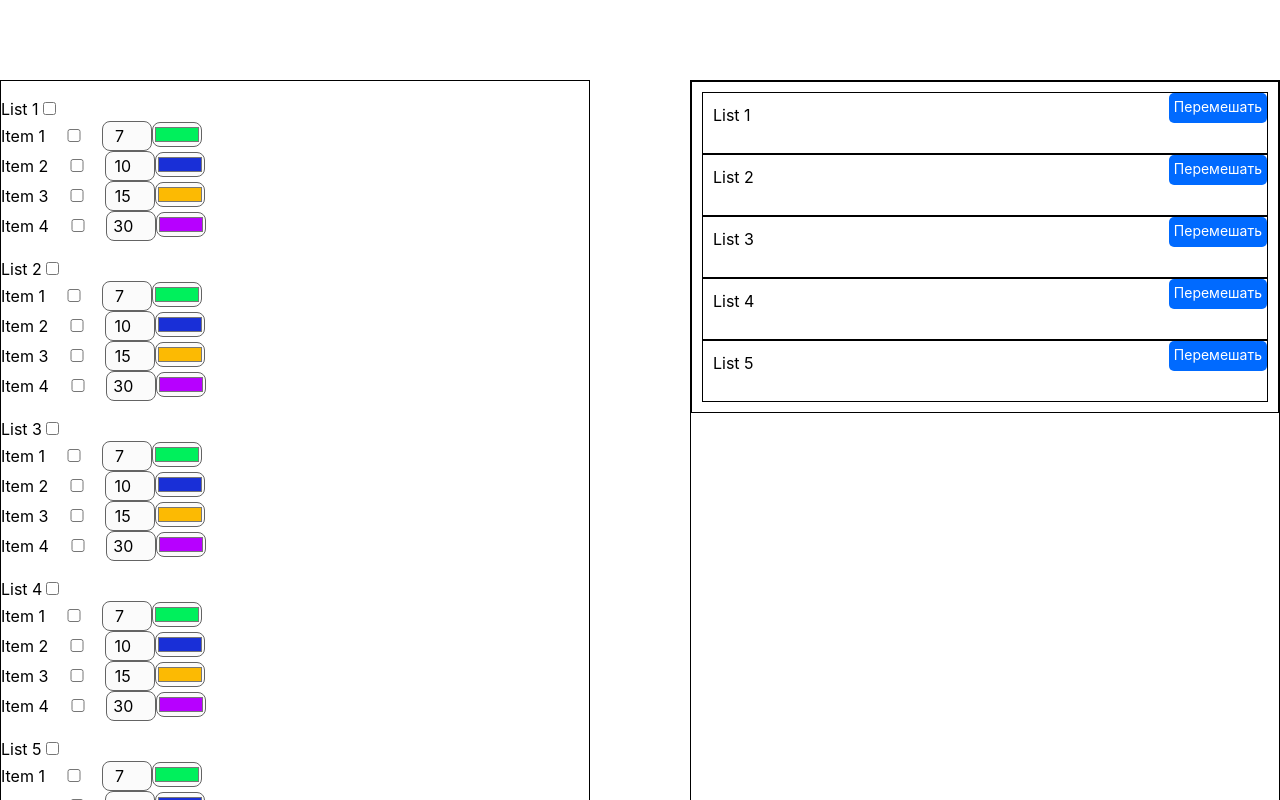
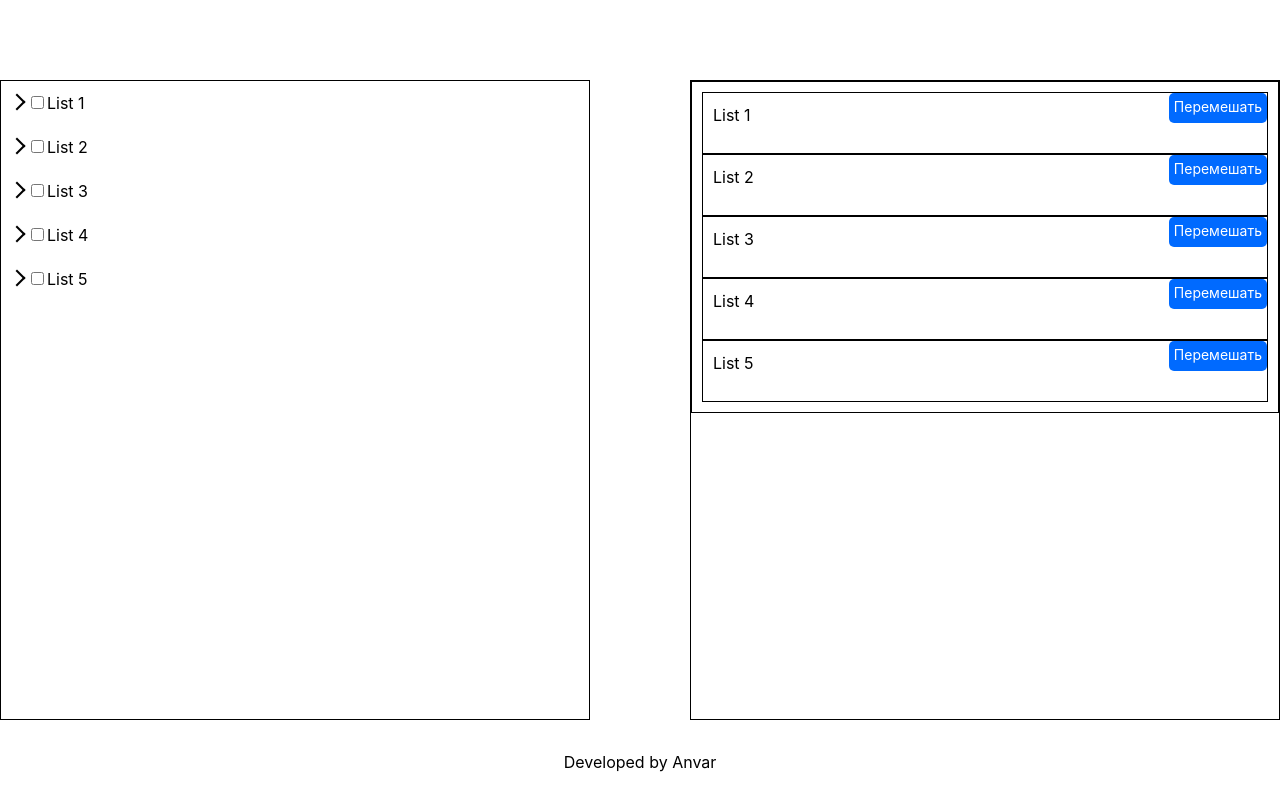
Before and after one commit to crecker05ru/procontext-task, a Vue app: page / in a window 1280 px wide. Shown: the top 800 px of the page. Built offline with nearby package versions, Linux system fonts and the light colour scheme.

Commit message:
add arrow

```diff
--- a/src/components/TheItem.vue
+++ b/src/components/TheItem.vue
@@ -1,6 +1,6 @@
 <template>
   <div class="item">
-    <label :for="itemIndex">Item {{ itemIndex + 1 }}</label>
+    <div>
       <input
         class="item__checkbox"
         type="checkbox"
@@ -8,12 +8,28 @@
         v-model="isSelected"
         @input="$emit('update:isSelected', $event.target.checked)"
       />
-    <input class="item__number" type="number" v-model="size" @input="$emit('update:size', size)" />
-    <input class="item__color" type="color" v-model="color" @change="$emit('update:color', color)" />
+      <label :for="itemIndex" class="item__label"
+        >Item {{ itemIndex + 1 }}</label
+      >
+    </div>
+    <div>
+      <input
+        class="item__number"
+        type="number"
+        v-model="size"
+        @input="$emit('update:size', size)"
+      />
+      <input
+        class="item__color"
+        type="color"
+        v-model="color"
+        @change="$emit('update:color', color)"
+      />
+    </div>
   </div>
 </template>
 <script>
-import { defineComponent, reactive, ref,watch } from "vue";
+import { defineComponent, reactive, ref, watch } from "vue";
 
 export default defineComponent({
   name: "TheItem",
@@ -32,10 +48,13 @@ export default defineComponent({
     function changeItemColor(color) {
       ctx.emit("update:modelValue", color); // раньше было `this.$emit('input', title)`
     }
-    watch(() => props.item.isSelected,(newVal, oldVal) => {
-      console.log('isSelected + newVal',isSelected.value,' ',newVal)
-      isSelected.value = newVal
-    })
+    watch(
+      () => props.item.isSelected,
+      (newVal, oldVal) => {
+        console.log("isSelected + newVal", isSelected.value, " ", newVal);
+        isSelected.value = newVal;
+      }
+    );
 
     return {
       itemData,
@@ -48,10 +67,20 @@ export default defineComponent({
 </script>
 <style lang="scss" scoped>
 .item {
+  display: flex;
+  justify-content: space-around;
   &__number {
     width: 30px;
     padding: 2px;
     text-align: center;
+  }
+
+  &__checkbox {
+    width: auto;
+    min-width: 0;
+  }
+  &__label {
+    margin-right: 10px;
   }
   &__color {
     width: auto;
--- a/src/components/TheSelectList.vue
+++ b/src/components/TheSelectList.vue
@@ -1,12 +1,18 @@
 <template>
-  <div class="select-list">
-    <ul
-      class="select-list__list"
-      v-for="(list, listIndex) in lists"
-      :key="listIndex"
-    >
-      <label :for="listIndex">List {{ listIndex + 1}}</label>
-      <input :class="{'select-list__list-checkbox': true, 'partially': list.addStyle }"  ref="input" :id="listIndex" type="checkbox" v-bind="list.isSelected" :checked="list.isSelected" @change="handleChange({listIndex, checked: $event.target.checked})" />
+  <div class="select-lists" v-for="(list, listIndex) in lists" :key="listIndex">
+    <div :class="{'select-lists__arrow-open': true, 'arrow-close': isVisibleList[listIndex]}" @click="handleOpenList(listIndex)"></div>
+
+    <input
+      :class="{ 'select-lists__list-checkbox': true, partially: list.addStyle }"
+      ref="input"
+      :id="listIndex"
+      type="checkbox"
+      v-bind="list.isSelected"
+      :checked="list.isSelected"
+      @change="handleChange({ listIndex, checked: $event.target.checked })"
+    />
+    <label :for="listIndex" class="select-lists__label">List {{ listIndex + 1 }}</label>
+    <ul class="select-lists__list" v-show="isVisibleList[listIndex]">
       <li v-for="(item, itemIndex) in list.items" :key="itemIndex">
         <the-item
           :item="item"
@@ -20,7 +26,6 @@
   </div>
 </template>
 <script>
-
 import { computed, defineComponent, ref, watch } from "vue";
 import TheItem from "./TheItem.vue";
 
@@ -28,19 +33,21 @@ export default defineComponent({
   components: { TheItem },
   name: "TheSelectList",
   props: ["lists"],
-  emits: ['selectAll'],
+  emits: ["selectAll"],
   setup(props, ctx) {
-    const input = ref()
-    const checkedItems = ref([]);
-    const checkedLists = computed(() => {
-      lists
-    })
+    const input = ref();
+    const isVisibleList = ref([false,false,false,false,false,false,false]);
+
+    const handleOpenList = (indx) => {
+      isVisibleList.value[indx] = !isVisibleList.value[indx]
+    }
     const isListChecked = computed(() => {
-      return props.lists.filter(list => list.isSelected === true
-      ? list.items.forEach((item) => item.isSelected = true )
+      return props.lists.filter((list) =>
+        list.isSelected === true
+          ? list.items.forEach((item) => (item.isSelected = true))
           : list
-      )
-    })
+      );
+    });
     // const lists = reactive([
     //   {
     //     isSelected: false,
@@ -75,20 +82,19 @@ export default defineComponent({
     // ]);
 
     const handleChange = (params) => {
-      ctx.emit('selectAll', params)
-      if(props.lists[params.listIndex].isSelected === false){
-        props.lists[params.listIndex].isSelected = params.checked
-      props.lists[params.listIndex].items.forEach(item => {
-        item.isSelected = true
-      })
-      } else if (props.lists[params.listIndex].isSelected === true){
-        props.lists[params.listIndex].isSelected = params.checked
-      props.lists[params.listIndex].items.forEach(item => {
-        item.isSelected = false
-      })
+      ctx.emit("selectAll", params);
+      if (props.lists[params.listIndex].isSelected === false) {
+        props.lists[params.listIndex].isSelected = params.checked;
+        props.lists[params.listIndex].items.forEach((item) => {
+          item.isSelected = true;
+        });
+      } else if (props.lists[params.listIndex].isSelected === true) {
+        props.lists[params.listIndex].isSelected = params.checked;
+        props.lists[params.listIndex].items.forEach((item) => {
+          item.isSelected = false;
+        });
       }
-
-    }
+    };
 
     // watch(() => props.lists,() => {
 
@@ -109,47 +115,78 @@ export default defineComponent({
     // },
     // { deep: true })
 
-    watch(() => props.lists, (newVal, oldVal) => {
-      console.log('(newVal, oldVal)',newVal, " /n" ,oldVal)
-      console.log('input',input.value)
-      props.lists.forEach(list => {
-        if (list.items.some(item => item.isSelected === true)){
-        list.addStyle = true
+    watch(
+      () => props.lists,
+      (newVal, oldVal) => {
+        console.log("(newVal, oldVal)", newVal, " /n", oldVal);
+        console.log("input", input.value);
+        props.lists.forEach((list) => {
+          if (list.items.some((item) => item.isSelected === true)) {
+            list.addStyle = true;
           }
-      if (list.items.every(item => item.isSelected === false)){
-        list.addStyle = false
+          if (list.items.every((item) => item.isSelected === false)) {
+            list.addStyle = false;
           }
-        if(list.items.every(item => item.isSelected === true)){
-          list.addStyle = false
-        list.isSelected = true
-      }  else if (list.items.some(item => item.isSelected === false)) {
-        list.isSelected = false
+          if (list.items.every((item) => item.isSelected === true)) {
+            list.addStyle = false;
+            list.isSelected = true;
+          } else if (list.items.some((item) => item.isSelected === false)) {
+            list.isSelected = false;
             // list.addStyle = false
           }
-
-      })
-    },{deep: true})
+        });
+      },
+      { deep: true }
+    );
     return {
       input,
-      checkedItems,
-      handleChange
+      isVisibleList,
+      handleOpenList,
+      handleChange,
     };
   },
 });
 </script>
 <style lang="scss" scoped>
-.select-list {
+.select-lists {
+  padding: 10px;
+  position: relative;
   &__list-checkbox {
     position: relative;
     min-width: 0;
     padding: 0;
+    padding-left: 30px;
+    margin-left: 20px;
+    transition: all ease-in 0.2s;
+  }
+
+  &__arrow-open {
+    position: absolute;
+    width: 10px;
+    height: 10px;
+    left: 10px;
+    top: 15px;
+    padding: 5px;
+    border-bottom: 2px solid #000;
+    border-right: 2px solid #000;
+    transform: rotate(-45deg);
+    cursor: pointer;
     transition: all ease-in .2s;
   }
+
+
+  &__label {
+
+  }
+}
+
+.arrow-close {
+    transform: rotate(45deg);
   }
 .partially {
   &::after {
     position: absolute;
-    content: '';
+    content: "";
     left: 3px;
     top: 2px;
     width: 6px;
```
Lines whose indentation alone changed are shown as unchanged.
